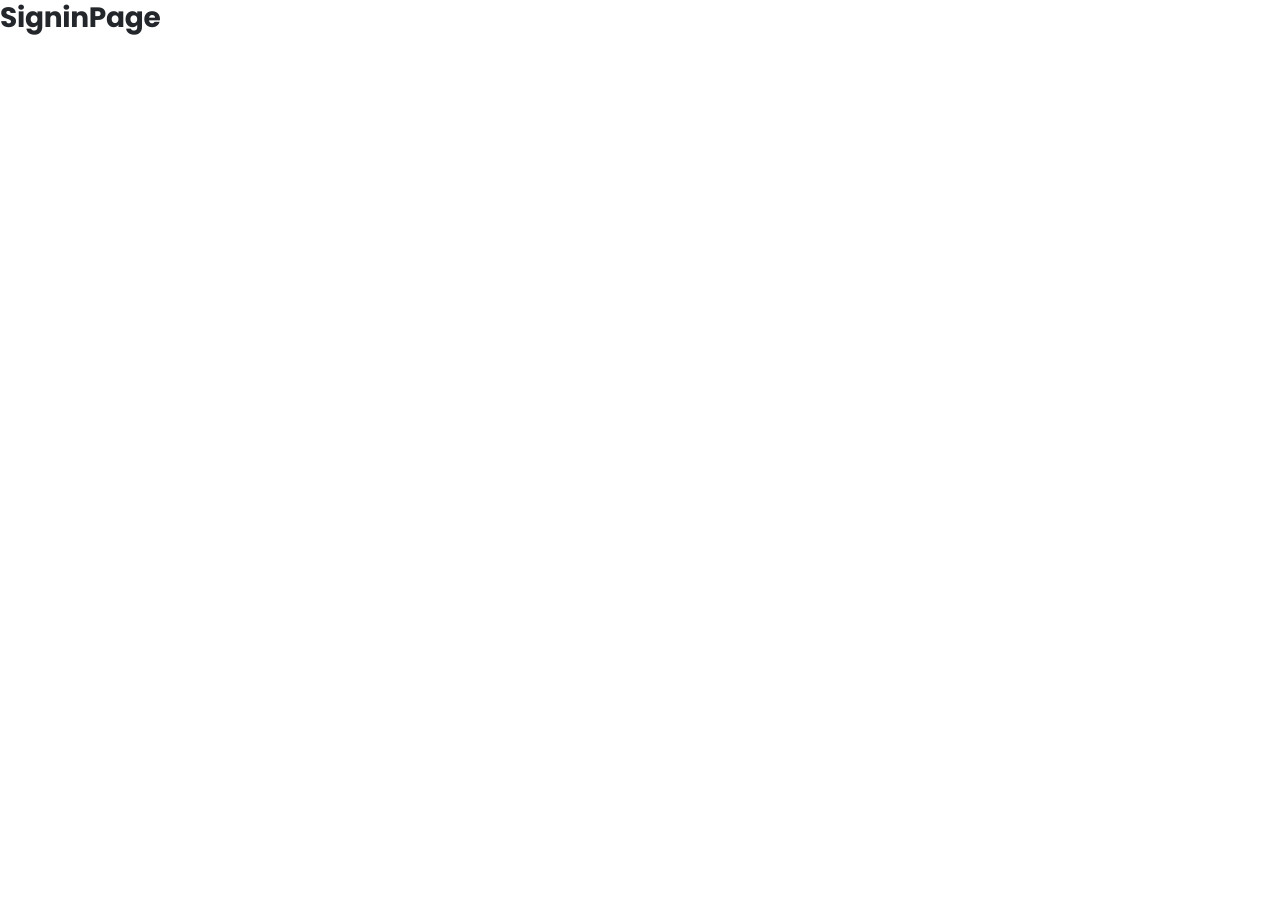
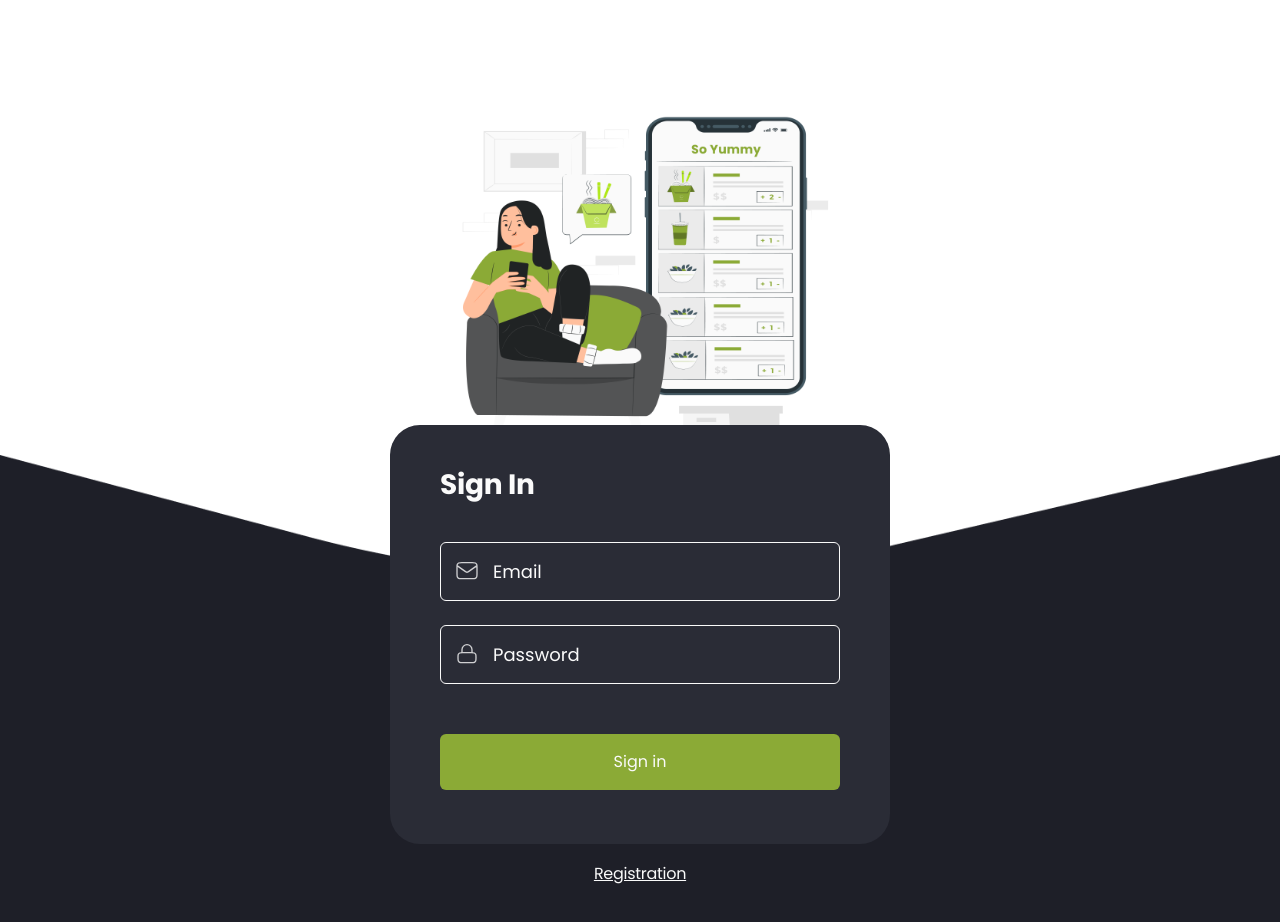
Before and after one commit to snizhanamohyl/project-y9o2mW7i, a React (Create React App) app: page /project-y9o2mW7i/signin in a window 1280 px wide. Shown: the top 922 px of the page. Before the commit the page ends 800 px from the top, so only its background shows below. Built offline with nearby package versions, Linux system fonts and the light colour scheme.

Commit message:
added/signinPage and styles

```diff
--- a/src/pages/SigninPage/SigninPage.jsx
+++ b/src/pages/SigninPage/SigninPage.jsx
@@ -1,3 +1,90 @@
+import { Formik, Form, ErrorMessage } from 'formik';
+import * as yup from 'yup';
+
+import {
+  Img,
+  Section,
+  Wrapper,
+  Title,
+  Input,
+  LastInput,
+  Button,
+  Link,
+  Svg,
+  SvgPass,
+  Container,
+} from './SigninPageStyles';
+
+const schema = yup.object().shape({
+  email: yup.string().email().required(),
+  password: yup.string().min(6).max(16).required(),
+});
+
+const initialValues = {
+  email: '',
+  password: '',
+};
+
 export default function SigninPage() {
-    return <h1>SigninPage</h1>
+  const handlesubmit = (values, { resetForm }) => {
+    console.log(values);
+    resetForm();
+  };
+
+  return (
+    <Container>
+      <Img src="images/Registration.png" alt="signup" />
+      <Section>
+        <Wrapper>
+          <Title>Sign In</Title>
+          <Formik
+            initialValues={initialValues}
+            validationSchema={schema}
+            onSubmit={handlesubmit}
+          >
+            <Form>
+              <Input type="email" name="email" placeholder="Email" />
+              <Svg
+                viewBox="0 0 18 18"
+                fill="none"
+                xmlns="http://www.w3.org/2000/svg"
+              >
+                <g opacity="0.8">
+                  <path
+                    d="M1.5 5.75L7.62369 10.0366C8.11957 10.3837 8.36751 10.5573 8.6372 10.6245C8.87542 10.6839 9.12458 10.6839 9.3628 10.6245C9.63249 10.5573 9.88043 10.3837 10.3763 10.0366L16.5 5.75M5.1 15.5H12.9C14.1601 15.5 14.7902 15.5 15.2715 15.2548C15.6948 15.039 16.039 14.6948 16.2548 14.2715C16.5 13.7902 16.5 13.1601 16.5 11.9V7.1C16.5 5.83988 16.5 5.20982 16.2548 4.72852C16.039 4.30516 15.6948 3.96095 15.2715 3.74524C14.7902 3.5 14.1601 3.5 12.9 3.5H5.1C3.83988 3.5 3.20982 3.5 2.72852 3.74524C2.30516 3.96095 1.96095 4.30516 1.74524 4.72852C1.5 5.20982 1.5 5.83988 1.5 7.1V11.9C1.5 13.1601 1.5 13.7902 1.74524 14.2715C1.96095 14.6948 2.30516 15.039 2.72852 15.2548C3.20982 15.5 3.83988 15.5 5.1 15.5Z"
+                    stroke="#FAFAFA"
+                    strokeLinecap="round"
+                    strokeLinejoin="round"
+                  />
+                </g>
+              </Svg>
+              <ErrorMessage component="div" name="email" />
+              <LastInput
+                type="password"
+                name="password"
+                placeholder="Password"
+              />
+              <SvgPass
+                viewBox="0 0 18 18"
+                fill="none"
+                xmlns="http://www.w3.org/2000/svg"
+              >
+                <g opacity="0.8">
+                  <path
+                    d="M12.75 8.75V6.5C12.75 4.42893 11.0711 2.75 9 2.75C6.92893 2.75 5.25 4.42893 5.25 6.5V8.75M5.85 16.25H12.15C13.4101 16.25 14.0402 16.25 14.5215 16.0048C14.9448 15.789 15.289 15.4448 15.5048 15.0215C15.75 14.5402 15.75 13.9101 15.75 12.65V12.35C15.75 11.0899 15.75 10.4598 15.5048 9.97852C15.289 9.55516 14.9448 9.21095 14.5215 8.99524C14.0402 8.75 13.4101 8.75 12.15 8.75H5.85C4.58988 8.75 3.95982 8.75 3.47852 8.99524C3.05516 9.21095 2.71095 9.55516 2.49524 9.97852C2.25 10.4598 2.25 11.0899 2.25 12.35V12.65C2.25 13.9101 2.25 14.5402 2.49524 15.0215C2.71095 15.4448 3.05516 15.789 3.47852 16.0048C3.95982 16.25 4.58988 16.25 5.85 16.25Z"
+                    stroke="#FAFAFA"
+                    strokeLinecap="round"
+                    strokeLinejoin="round"
+                  />
+                </g>
+              </SvgPass>
+              <ErrorMessage component="div" name="password" />
+              <Button type="submit">Sign in</Button>
+            </Form>
+          </Formik>
+        </Wrapper>
+        <Link to="/register">Registration</Link>
+      </Section>
+    </Container>
+  );
 }
--- /dev/null
+++ b/src/pages/SigninPage/SigninPageStyles.jsx
@@ -0,0 +1,196 @@
+import styled from '@emotion/styled';
+import { Field } from 'formik';
+import { NavLink } from 'react-router-dom';
+
+const Img = styled.img`
+  width: 285px;
+  height: 250px;
+  margin-top: 87px;
+  margin-left: auto;
+  margin-right: auto;
+  @media screen and (min-width: 768px) {
+    margin-top: 96px;
+    width: 409px;
+    height: 359px;
+  }
+  @media screen and (min-width: 1440px) {
+    margin: 0;
+    width: 532px;
+    height: 468px;
+    margin-right: 115px;
+  }
+`;
+
+const Section = styled.div`
+  height: 490px;
+  background-size: cover;
+  background-image: url(images/bg-mob.png);
+  position: relative;
+  @media screen and (min-width: 768px) {
+    height: 606px;
+  }
+  @media screen and (min-width: 1440px) {
+    background-image: none;
+  }
+`;
+
+const Wrapper = styled.div`
+  box-sizing: border-box;
+  width: 335px;
+  height: 315px;
+  margin: auto;
+  background-color: #2a2c36;
+  border-radius: 30px;
+  padding-top: 32px;
+  padding-left: 28px;
+  padding-right: 28px;
+  position: relative;
+  z-index: 10;
+  position: relative;
+  bottom: 30px;
+  @media screen and (min-width: 768px) {
+    width: 500px;
+    height: 419px;
+    padding-top: 44px;
+    padding-left: 50px;
+  }
+  @media screen and (min-width: 1440px) {
+    position: static;
+    margin-bottom: 18px;
+  }
+`;
+
+const Title = styled.h1`
+  color: #fafafa;
+  font-size: 24;
+  line-height: 1.17;
+  margin-bottom: 40px;
+  @media screen and (min-width: 768px) {
+    font-size: 28px;
+  }
+`;
+
+const Input = styled(Field)`
+  box-sizing: border-box;
+  font-family: inherit;
+  font-size: 14px;
+  width: 279px;
+  height: 45px;
+  margin-bottom: 12px;
+  border-radius: 6px;
+  border: 0.5px solid #fafafa;
+  background-color: transparent;
+  ::placeholder,
+  ::-webkit-input-placeholder {
+    color: #fafafa;
+    padding-left: 40px;
+  }
+  :-ms-input-placeholder {
+    color: #fafafa;
+    padding-left: 40px;
+  }
+  @media screen and (min-width: 768px) {
+    width: 400px;
+    height: 59px;
+    font-size: 18px;
+    margin-bottom: 24px;
+    ::placeholder,
+    ::-webkit-input-placeholder {
+      padding-left: 50px;
+    }
+    :-ms-input-placeholder {
+      padding-left: 50px;
+    }
+  }
+`;
+
+const LastInput = styled(Input)`
+  margin-bottom: 28px;
+  @media screen and (min-width: 768px) {
+    margin-bottom: 50px;
+  }
+`;
+
+const Button = styled.button`
+  box-sizing: border-box;
+  width: 279px;
+  height: 45px;
+  background-color: #8baa36;
+  padding: 12px 106px;
+  border-radius: 6px;
+  font-family: inherit;
+  font-size: 16px;
+  line-height: 1.13;
+  color: #fafafa;
+  cursor: pointer;
+  @media screen and (min-width: 768px) {
+    width: 400px;
+    height: 56px;
+  }
+`;
+
+const Link = styled(NavLink)`
+  font-family: inherit;
+  font-size: 14px;
+  color: #fafafa;
+  margin: auto;
+  display: block;
+  text-align: center;
+  text-decoration: underline;
+  margin-top: -10px;
+  @media screen and (min-width: 768px) {
+    font-size: 16px;
+  }
+  @media screen and (min-width: 1440px) {
+    margin-top: 0;
+  }
+`;
+
+const Svg = styled.svg`
+  width: 18px;
+  height: 18px;
+  position: absolute;
+  top: 118px;
+  left: 40px;
+  @media screen and (min-width: 768px) {
+    width: 24px;
+    height: 24px;
+    top: 133px;
+    left: 65px;
+  }
+`;
+
+const SvgPass = styled(Svg)`
+  top: 174px;
+  @media screen and (min-width: 768px) {
+    top: 216px;
+  }
+`;
+
+const Container = styled.div`
+  @media screen and (min-width: 1440px) {
+    box-sizing:border-box;
+    display: flex;
+    justify-content: center;
+    height: 100vh;
+    padding-top: 150px;
+    background-image: url(images/bg-desk.png);
+    background-position: 100% 100%;
+    background-repeat: no-repeat;
+    background-size: contain;
+  }
+`;
+
+export {
+  Img,
+  Section,
+  Wrapper,
+  Title,
+  Input,
+  LastInput,
+  Button,
+  Link,
+  Svg,
+  SvgPass,
+  Container,
+};
```
